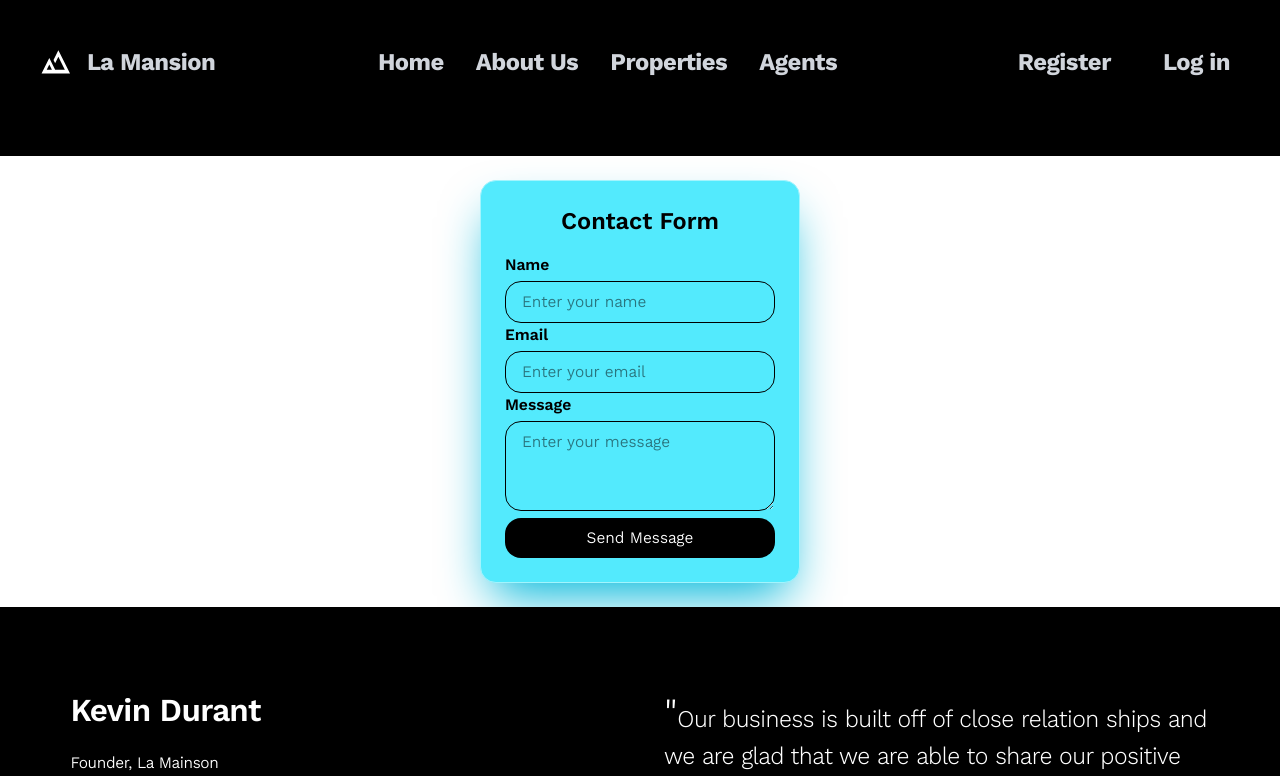
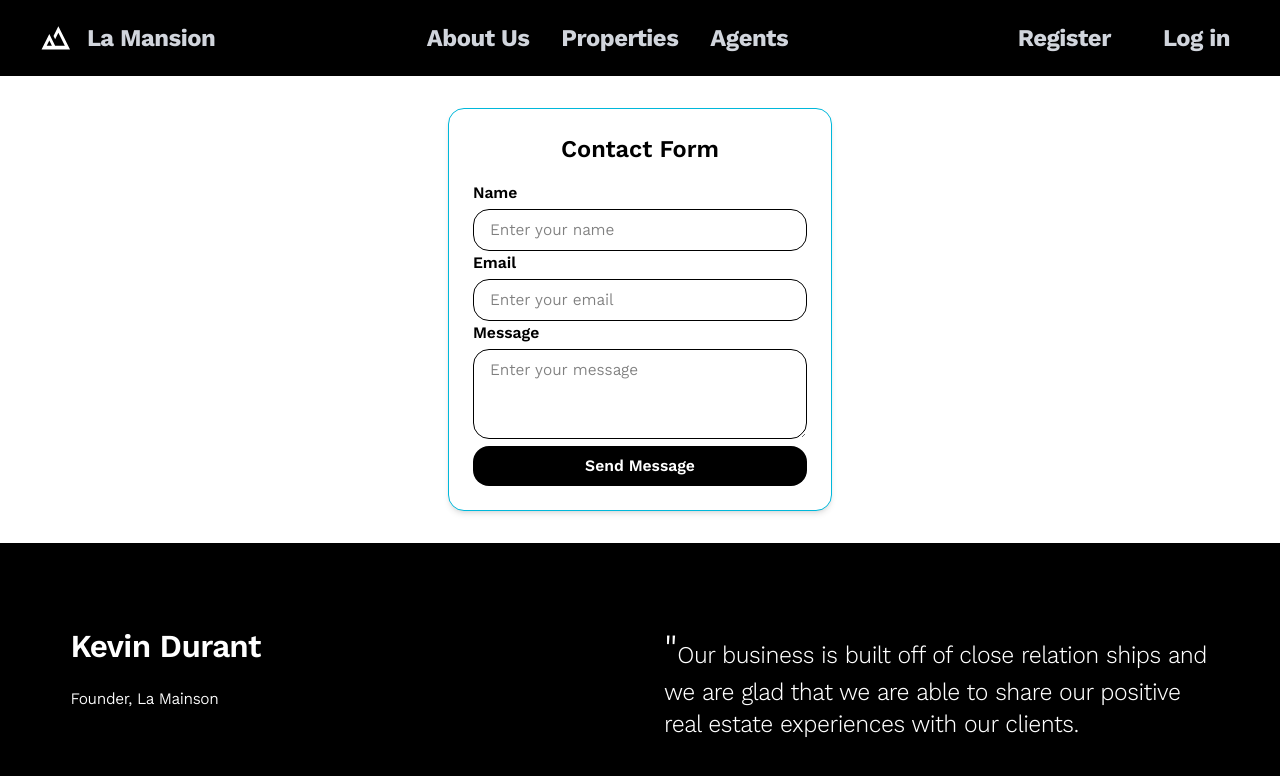
Before and after one commit to SophearaT/RealEstate_FrontEnd, a Vue app: page /contact in a window 1280 px wide. Shown: the top 776 px of the page. Built offline with nearby package versions, Linux system fonts and the light colour scheme.

Commit message:
nav, contact, and click logo

```diff
--- a/src/components/HyperHeader.vue
+++ b/src/components/HyperHeader.vue
@@ -1,28 +1,27 @@
 <template>
-    <header class=" bg-black relative z-10 px-6 lg:px-8 pt-8 py-16">
+    <header class=" bg-black relative z-10 px-6 lg:px-8 py-2">
         <nav class="flex items-center justify-between max-w-[1388px] mx-auto">
             <!-- Logo -->
-            <div class="flex items-center gap-2">
+            <router-link class="flex items-center gap-2" to="/">
                 <div class="w-[47px] h-[47px] flex items-center justify-center text-white">
                     <svg width="30" height="24" viewBox="0 0 31 25" fill="currentColor"
                         xmlns="http://www.w3.org/2000/svg">
                         <path d="M0.449219 24.5843L8.53524 8.41225L14.5998 20.5413H24.7073L17.9689 7.09828L14.5998 13.7692L12.9152 10.4338L17.9689 0.326233L30.098 24.5843H0.449219ZM5.8399 20.5413H11.2306L8.53524 15.1338L5.8399 20.5413Z" />
                     </svg>
                 </div>
-
                 <h1 class="text-2xl font-bold text-gray-300 tracking-[-0.48px]">La Mansion</h1>
-            </div>
+            </router-link>
 
             <!-- Navigation Links -->
             <div class="hidden lg:flex items-center gap-8">
-                <a href="#"
-                    class="text-2xl font-bold text-gray-300 tracking-[-0.48px] hover:text-blue-400 transition-colors">Home</a>
-                <a href="#"
-                    class="text-2xl font-bold text-gray-300 tracking-[-0.48px] hover:text-blue-400 transition-colors">About Us</a>
-                <a href="#"
-                    class="text-2xl font-bold text-gray-300 tracking-[-0.48px] hover:text-blue-400 transition-colors">Properties</a>
-                <a href="#"
-                    class="text-2xl font-bold text-gray-300 tracking-[-0.48px] hover:text-blue-400 transition-colors">Agents</a>
+                <!-- <a href="#"
+                    class="text-2xl font-bold text-gray-300 tracking-[-0.48px] hover:text-blue-400 transition-colors">Home</a> -->
+                <router-link to="/about"
+                    class="text-2xl font-bold text-gray-300 tracking-[-0.48px] hover:text-blue-400 transition-colors">About Us</router-link>
+                <router-link to="/properties"
+                    class="text-2xl font-bold text-gray-300 tracking-[-0.48px] hover:text-blue-400 transition-colors">Properties</router-link>
+                <router-link to="/agents"
+                    class="text-2xl font-bold text-gray-300 tracking-[-0.48px] hover:text-blue-400 transition-colors">Agents</router-link>
             </div>
 
             <!-- Action Buttons -->
--- a/src/pages/ContactForm.vue
+++ b/src/pages/ContactForm.vue
@@ -1,7 +1,5 @@
 <template>
-    <section class="mx-4">
-        <div
-            class="w-full max-w-80 mx-auto my-6 p-6 border border-cyan-200 rounded-2xl bg-cyan-300 shadow-2xl shadow-cyan-500/100">
+    <div class="max-w-sm mx-auto my-8 p-6 bg-white rounded-2xl shadow-md border border-cyan-500">
         <h2 class="text-2xl font-semibold mb-4 text-center">Contact Form</h2>
         <Form :validation-schema="validateSchema" @submit="handleSubmit">
             <!-- Name Field -->
@@ -29,13 +27,14 @@
                 <ErrorMessage name="message" class="text-red-600 text-sm mt-1" />
             </div>
             <!-- Submit Button -->
+            <div>
                 <button type="submit"
-                    class="w-full py-2 bg-black text-white rounded-2xl hover:bg-white hover:text-black hover:cursor-pointer transition-colors duration-300">
+                    class="container mx-auto py-2 bg-black text-white rounded-2xl hover:bg-red-500 hover:text-white font-semibold hover:cursor-pointer transition-colors duration-300">
                     Send Message
                 </button>
+            </div>
         </Form>
     </div>
-    </section>
 </template>
 <script>
 import axios from 'axios';
```
Lines whose indentation alone changed are shown as unchanged.
